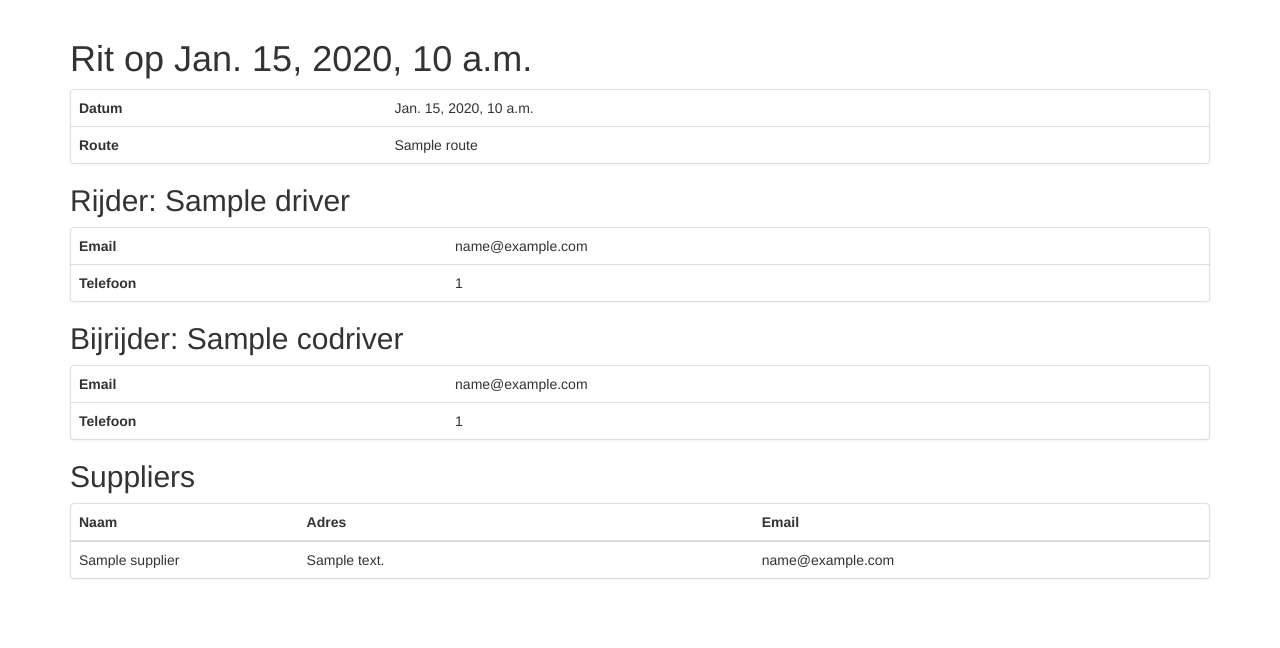
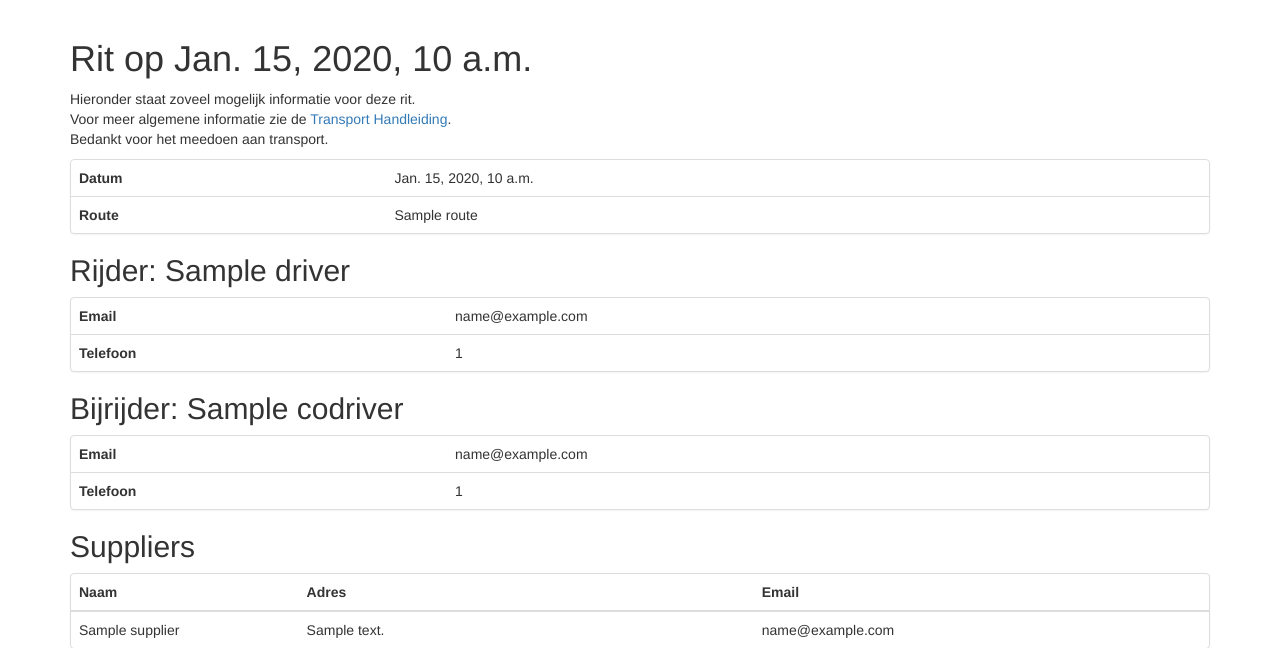
Before and after one commit to VOKO-Utrecht/voko, a Django app: template webapp/templates/transport/ride.html in a window 1280 px wide. Shown: the part 51-699 px from the top of the page. Run offline with Django 3.2, Linux system fonts and the light colour scheme; the template is opened without the code that fills it: most values are stand-ins (such as "Sample title", 1, 10 or a date in 2020); some libraries are stand-ins or nearby versions.

Commit message:
Static ride information

```diff
--- a/webapp/templates/transport/ride.html
+++ b/webapp/templates/transport/ride.html
@@ -3,6 +3,12 @@
 {% block title %}{{ object.date_str }} {{ object.route }}{% endblock %}
 {% block content %}
 <h1>Rit op {{ object.date_str }}</h1>
+<p>
+  Hieronder staat zoveel mogelijk informatie voor deze rit.<br />
+  Voor meer algemene informatie zie de <a href="http://vokoutrecht.nl/transport/">Transport Handleiding</a>.<br />
+  Bedankt voor het meedoen aan transport.
+</p>
+
 <div class="panel panel-default">
   <table class="table">
     <tbody>
```
